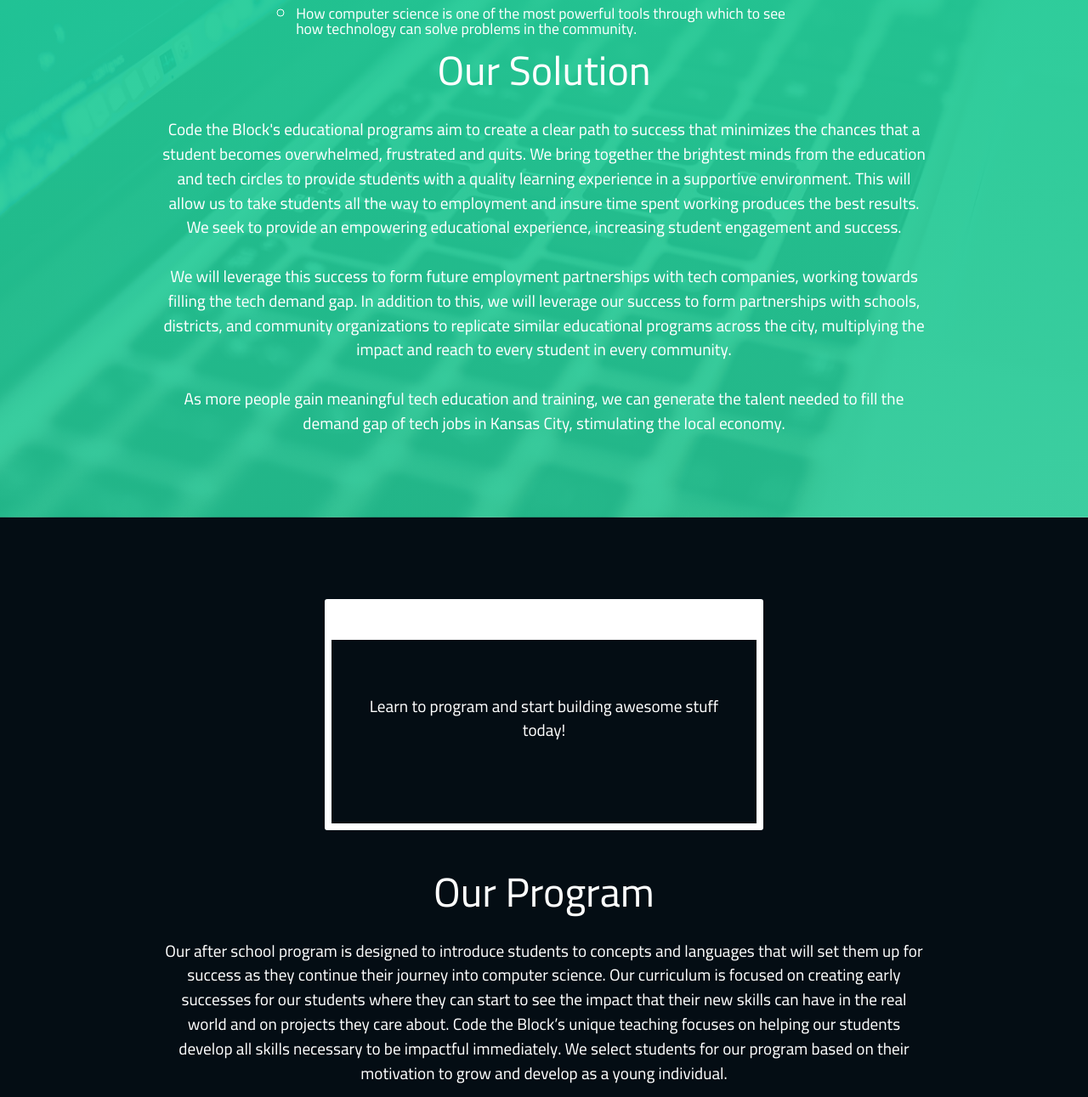
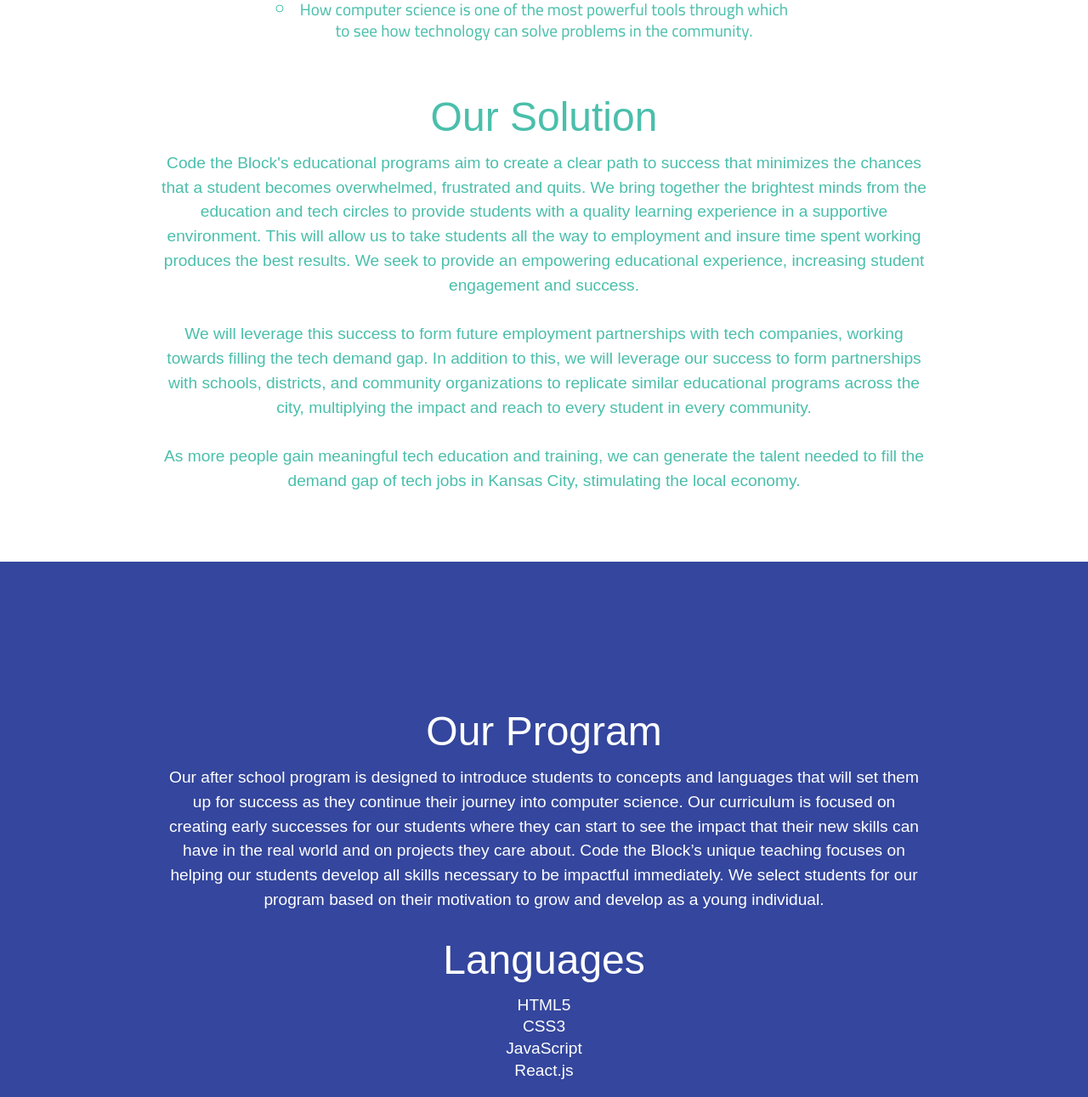
Before and after one commit to josephbrockw/codeTheBlock, a website: page index.html in a window 1280 px wide. Shown: the part 789-2080 px from the top of the page at 85% size. Drawn offline with nearby package versions, Linux system fonts and the light colour scheme; a script that the page names is missing; a web font is replaced by a local one.

Commit message:
updated branding

```diff
--- a/css/scss/footer.scss
+++ b/css/scss/footer.scss
@@ -1,7 +1,7 @@
 // Footer
 
 footer {
-  background: $black;
+  background: $secondary;
   color: white;
   padding: 4rem 1rem;
   text-align: center;
--- a/css/scss/global.scss
+++ b/css/scss/global.scss
@@ -24,14 +24,71 @@
   justify-content: center;
 }
 
+.section {
+  .title {
+    font-family: $cairo;
+    margin: 2rem 1rem 1rem;
+  }
+
+  p {
+    font-size: 1.2rem;
+    font-family: $cairo;
+    line-height: 1.8rem;
+    max-width: 900px;
+    margin: 1rem auto;
+    text-align: center;
+  }
+}
+
 a {
   text-decoration: none;
+}
+
+ul {
+  padding-bottom: 1rem;
+  margin: 0 auto;
+
+  li {
+    color: white;
+    font-family: $cairo;
+    font-size: 1.2rem;
+    text-align: center;
+    list-style: none;
+    line-height: 1.6rem;
+  }
+}
+
+.mission {
+  ul {
+    //display:table;
+    margin: 1rem auto;
+    font-size: 110%;
+    width: 60%;
+
+    li {
+      margin: 10px 0 0 0;
+      //color: #ffffff;
+      list-style-type: circle;
+      font-family: "Cairo";
+    }
+  }
 }
 
 @media screen and (min-width: 700px) {
   section {
     min-height: 100vh;
     padding: 5rem 12%;
+  }
+
+  .title {
+    margin-top: 2rem;
+    margin-bottom: 1rem;
+  }
+
+  .section {
+    p {
+      margin: 0 auto;
+    }
   }
 
   ul {
--- a/css/scss/init.scss
+++ b/css/scss/init.scss
@@ -1,20 +1,21 @@
 // Variables
 $primary: #4abfab;
 $secondary: #34469d;
-$terciary: #f7b15e;
+$tertiary: #f7b15e;
 $black: #040d14;
 $error: #f45531;
 
 $acc-primary: #eeaa7b;
 $acc-secondary: #66b9bf;
 
+@import url(https://fonts.googleapis.com/css?family=Chivo);
 @import url(https://fonts.googleapis.com/css?family=Cairo:400,700);
-$cairo: 'Cairo', sans-serif;
+$cairo: 'Chivo', sans-serif;
 
 
 @import 'global';
 @import 'navigation';
-@import 'sect_one';
-@import 'sect_two';
+@import 'primary-section';
+@import 'secondary-section';
 @import 'sect_three';
 @import 'footer';
--- a/css/scss/navigation.scss
+++ b/css/scss/navigation.scss
@@ -1,6 +1,8 @@
 // Navigation
 
 nav {
+  background: $secondary;
+  color: white;
   height: 6rem;
 
   .logo {
--- /dev/null
+++ b/css/scss/primary-section.scss
@@ -0,0 +1,11 @@
+// White backgrouind section
+
+.primary-section {
+  background: white;
+
+  .title,
+  p,
+  li {
+    color: $primary;
+  }
+}
--- /dev/null
+++ b/css/scss/secondary-section.scss
@@ -0,0 +1,5 @@
+// Blue background sections
+.secondary-section {
+  background: $secondary;
+  color: white;
+}
--- a/css/scss/sect_one.scss
+++ /dev/null
@@ -1,45 +0,0 @@
-// Section One
-#section-one {
-  //background: $primary;
-  background: linear-gradient(rgba(33,206,153,1),rgba(33,206,153,.85)), url('../../img/computer-min.jpg');// no-repeat center center fixed;
-  background-position: center center;
-  background-size: cover;
-
-  .title {
-    color: white;
-    font-family: $cairo;
-    margin: 1rem 1rem;
-  }
-
-  p {
-    color: white;
-    font-size: 1.2rem;
-    font-family: $cairo;
-    line-height: 1.8rem;
-    max-width: 900px;
-    margin: 1rem auto;
-    text-align: center;
-  }
-
-  .mission {
-    ul {
-      //display:table;
-      margin:0 auto;
-      font-size: 110%;
-      width: 60%;
-
-      li {
-        margin: 10px 0 0 0;
-        color: #ffffff;
-        list-style-type: circle;
-        font-family: "Cairo";
-      }
-    }
-  }
-}
-
-// @media #{$medium-up} {
-//   #problem {
-//     height: 100vh;
-//   }
-// }
--- a/css/scss/sect_three.scss
+++ b/css/scss/sect_three.scss
@@ -1,4 +1,7 @@
 // section three
+#section-three .title {
+  color: $primary;
+}
 
 .cta-button {
   text-align: center;
@@ -33,6 +36,8 @@
   margin: 2rem auto 0;
   font-size: 1.25rem;
   text-indent: .5rem;
+  border: 2px solid $primary;
+  border-radius: 3px;
 
   &:focus {
     outline-color: $primary;
--- a/css/scss/sect_two.scss
+++ /dev/null
@@ -1,56 +0,0 @@
-// Section Two
-
-#section-two {
-  background: $black;
-
-  .code-box {
-    height: 200px;
-    width: 500px;
-    border: white solid;
-    border-width: 3rem .5rem .5rem;
-    margin: 1rem auto 2rem;
-    border-radius: 3px;
-    padding-top: 1rem;
-  }
-
-  .text-box {
-    padding: 2rem;
-    font-size: 1.2rem;
-    border-radius: 3px;
-  }
-
-    .title {
-    color: white;
-    font-family: $cairo;
-    margin: 1rem 1rem;
-  }
-
-  p {
-    color: white;
-    font-size: 1.2rem;
-    font-family: $cairo;
-    line-height: 1.8rem;
-    max-width: 900px;
-    margin: 1rem auto;
-    text-align: center;
-  }
-
-  .title,
-  p {
-    color: white;
-  }
-
-  ul {
-    padding-bottom: 1rem;
-    margin: 0 auto;
-
-    li {
-      color: white;
-      font-family: $cairo;
-      font-size: 1.2rem;
-      text-align: center;
-      list-style: none;
-      line-height: 1.6rem;
-    }
-  }
-}
--- a/index.html
+++ b/index.html
@@ -3,8 +3,8 @@
 <head>
   <title>Code The Block</title>
   <meta name="viewport" content="width=device-width, initial-scale=1">
+  <link rel="shortcut icon" type="image/x-icon" href="img/ctb_logo_wo_text.png" />
   <script src="https://ajax.googleapis.com/ajax/libs/jquery/3.0.0/jquery.min.js"></script>
-  <link href='https://fonts.googleapis.com/css?family=Cairo:400,700' rel='stylesheet' type='text/css'>
   <link rel="stylesheet" type="text/css" href="css/build/reset.css">
   <link rel="stylesheet" type="text/css" href="css/build/main.css">
 </head>
@@ -25,7 +25,7 @@
     </ul>
     <img class="menu-icon" src="img/menu-icon.png" style="cursor:pointer;">
   </nav>
-  <section id="section-one">
+  <section class="section primary-section" id="section-one">
     <h2 class="title">Vision</h2>
       <p>Code the Block envisions a future where Kansas City's underserved students become key stakeholders in the local tech landscape.</p>
     <h3 class="title">Mission</h3>
@@ -43,12 +43,7 @@
       </br></br>We will leverage this success to form future employment partnerships with tech companies, working towards filling the tech demand gap. In addition to this, we will leverage our success to form partnerships with schools, districts, and community organizations to replicate similar educational programs across the city, multiplying the impact and reach to every student in every community.
       </br></br>As more people gain meaningful tech education and training, we can generate the talent needed to fill the demand gap of tech jobs in Kansas City, stimulating the local economy.</p>
   </section>
-  <section id="section-two">
-    <div class="code-box">
-      <div class="text-box">
-        <p class="type">Learn to program and start building awesome stuff today!</p>
-      </div>
-    </div>
+  <section class="section secondary-section" id="section-two">
     <h2 class="title">Our Program</h2>
     <p>Our after school program is designed to introduce students to concepts and languages that will set them up for success as they continue their journey into computer science. Our curriculum is focused on creating early successes for our students where they can start to see the impact that their new skills can have in the real world and on projects they care about. Code the Block&rsquo;s unique teaching focuses on helping our students develop all skills necessary to be impactful immediately. We select students for our program based on their motivation to grow and develop as a young individual.</p>
     <h3 class="title">Languages</h3>
@@ -65,7 +60,7 @@
       <li>Task Runner</li>
     </ul>
   </section>
-  <section id="section-three">
+  <section class="section tertiary-section" id="section-three">
     <!-- <h2 class="title">Interested in Our Program?</h2>
     <a class="cta-button" href="https://docs.google.com/a/uwalumni.com/forms/d/e/1FAIpQLSdvSWG66E6QnIjgoOT9UiRd7FGCaeSM107x0jPROBuOscXIAQ/viewform">Apply Now</a> -->
     <h2 class="title">Keep Up To Date</h2>
```
Also changed, not shown: css/build/main.css, 1 other file.
